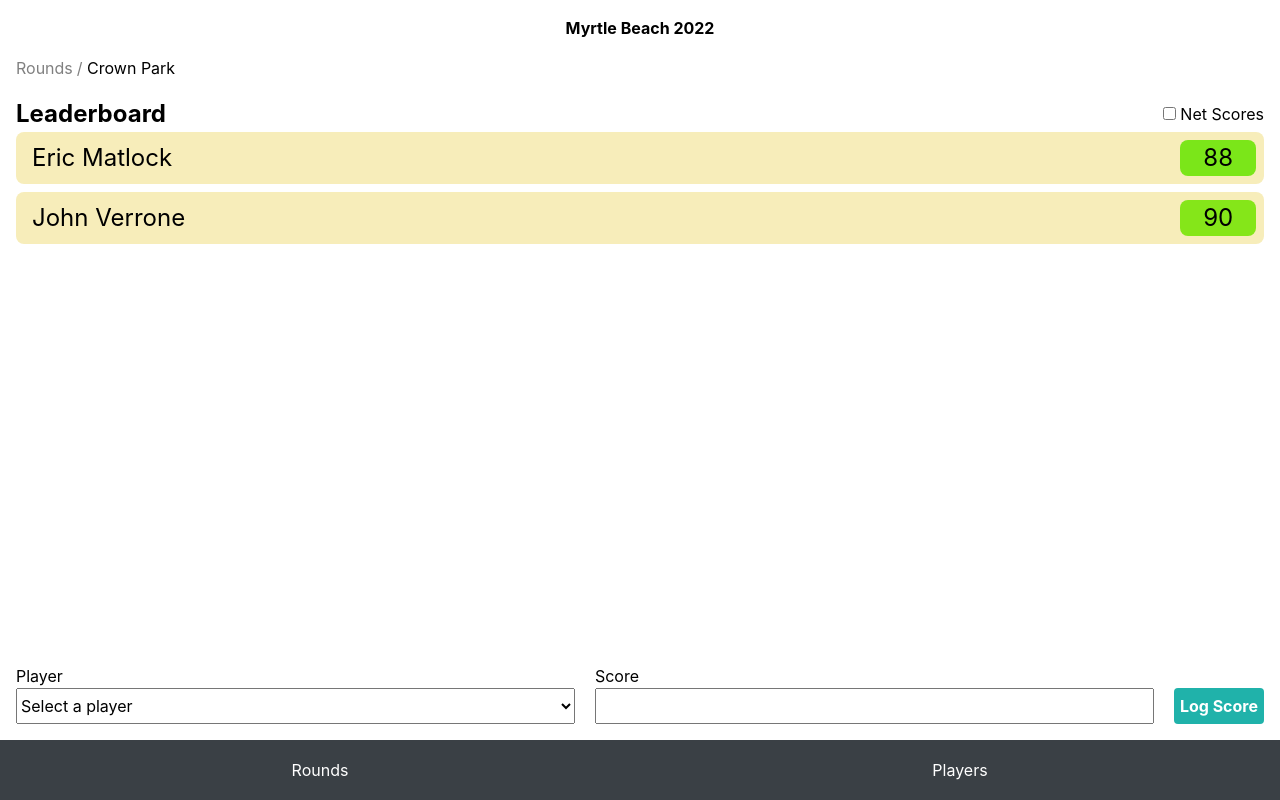
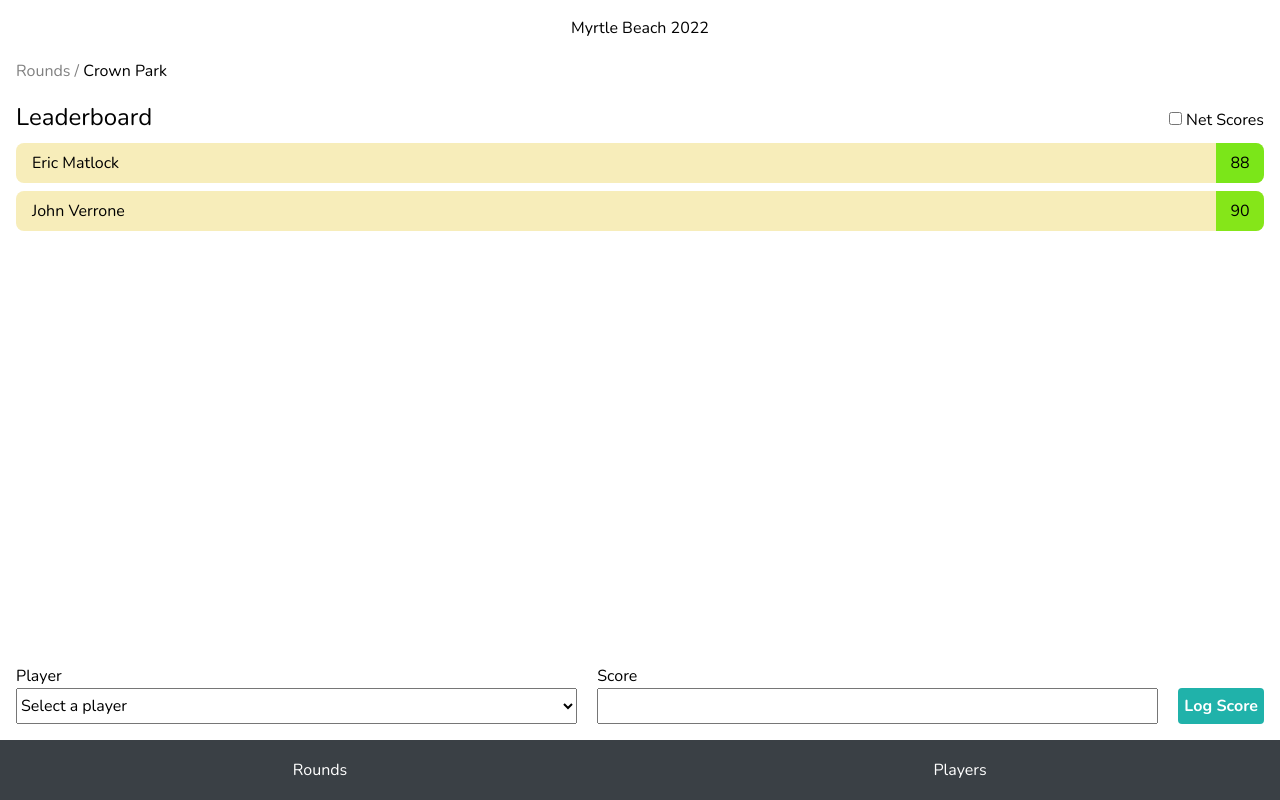
Before and after one commit to johnverrone/bunkie-bois, a SvelteKit app: page /mb2022/rounds/crown-park in a window 1280 px wide. Built offline with nearby package versions, Linux system fonts and the light colour scheme.

Commit message:
Fix sveltekit function types and adjust some styles

```diff
--- a/src/app.html
+++ b/src/app.html
@@ -5,6 +5,13 @@
 		<link rel="icon" href="%sveltekit.assets%/favicon.png" />
 		<meta name="viewport" content="width=device-width, initial-scale=1" />
 		<link rel="manifest" href="/manifest.json" />
+
+		<link rel="preconnect" href="https://fonts.googleapis.com" />
+		<link rel="preconnect" href="https://fonts.gstatic.com" crossorigin />
+		<link
+			href="https://fonts.googleapis.com/css2?family=Nunito:wght@300;400;500;600;700&display=swap"
+			rel="stylesheet"
+		/>
 		%sveltekit.head%
 	</head>
 	<body>
--- a/src/routes/+layout.svelte
+++ b/src/routes/+layout.svelte
@@ -3,8 +3,19 @@
 <style global>
 	@import '../reset.css';
 
-	body {
-		font-family: -apple-system, BlinkMacSystemFont, 'Segoe UI', Roboto, Helvetica, Arial, sans-serif,
-			'Apple Color Emoji', 'Segoe UI Emoji', 'Segoe UI Symbol';
+	:root {
+		--font-family: 'Nunito';
+
+		font-family: var(--font-family), -apple-system, BlinkMacSystemFont, 'Segoe UI', Roboto,
+			Helvetica, Arial, sans-serif, 'Apple Color Emoji', 'Segoe UI Emoji', 'Segoe UI Symbol';
+	}
+
+	h1,
+	h2,
+	h3,
+	h4,
+	h5,
+	h6 {
+		font-weight: unset;
 	}
 </style>
--- a/src/routes/[tripId]/+layout.svelte
+++ b/src/routes/[tripId]/+layout.svelte
@@ -6,7 +6,7 @@
 </script>
 
 <header>
-	<h1>{data.name}</h1>
+	<span>{data.name}</span>
 </header>
 
 <nav>
@@ -26,7 +26,7 @@
 
 <style>
 	:root {
-		--header-height: 56px;
+		--header-height: 59px;
 		--nav-height: 60px;
 	}
 
@@ -52,7 +52,7 @@
 	}
 
 	header h1 {
-		font-size: 1rem;
+		font-size: 1.125rem;
 	}
 
 	nav {
--- a/src/routes/[tripId]/+layout.ts
+++ b/src/routes/[tripId]/+layout.ts
@@ -2,7 +2,7 @@ import { error } from '@sveltejs/kit';
 import { trips, rounds, type Round } from '../../data/trips';
 import type { LayoutLoad } from './$types';
 
-export function load({ params }: LayoutLoad) {
+export const load: LayoutLoad = ({ params }) => {
 	const trip = trips.find((t) => t.id === params.tripId);
 
 	if (trip) {
@@ -18,4 +18,4 @@ export function load({ params }: LayoutLoad) {
 	}
 
 	throw error(404, 'Trip not found');
-}
+};
--- a/src/routes/[tripId]/+page.ts
+++ b/src/routes/[tripId]/+page.ts
@@ -1,6 +1,6 @@
 import type { PageLoad } from './$types';
 import { redirect } from '@sveltejs/kit';
 
-export function load({ params }: PageLoad) {
+export const load: PageLoad = ({ params }) => {
 	throw redirect(307, `/${params.tripId}/rounds`);
-}
+};
--- a/src/routes/[tripId]/players/+page.svelte
+++ b/src/routes/[tripId]/players/+page.svelte
@@ -37,10 +37,7 @@
 	}
 </script>
 
-<div class="player header">
-	<span>Name</span>
-	<span>Handicap</span>
-</div>
+<div class="player header">Handicaps</div>
 <ul class="players">
 	{#each tripPlayers as player}
 		<li>
--- a/src/routes/[tripId]/rounds/+page.svelte
+++ b/src/routes/[tripId]/rounds/+page.svelte
@@ -31,10 +31,7 @@
 		border-radius: 8px;
 
 		background-color: hsl(156deg 47% 65%);
-		color: hsl(0deg 0% 10%);
-
-		font-size: 1.25rem;
-		font-weight: 700;
+		color: hsl(0deg 0% 0%);
 	}
 
 	.round a {
--- a/src/routes/[tripId]/rounds/[roundId]/+page.svelte
+++ b/src/routes/[tripId]/rounds/[roundId]/+page.svelte
@@ -129,7 +129,8 @@
 	.leaderboard-heading {
 		display: flex;
 		justify-content: space-between;
-		align-items: center;
+		align-items: baseline;
+		margin-bottom: 8px;
 	}
 
 	.leaderboard-list {
@@ -145,7 +146,6 @@
 		background-color: hsl(50deg 80% 85%);
 		border-radius: 8px;
 
-		padding: 8px;
 		padding-left: 16px;
 
 		display: flex;
@@ -154,17 +154,19 @@
 	}
 
 	.player-name {
-		font-size: 1.5rem;
+		font-size: 1rem;
 	}
 
 	.player-score {
 		background-color: var(--score-color);
 		border-radius: inherit;
+		border-top-left-radius: 0;
+		border-bottom-left-radius: 0;
 		border: none;
 
 		min-width: 5ch;
+		padding: 8px 0;
 
-		font-size: 1.5rem;
 		text-align: center;
 	}
 
--- a/src/routes/[tripId]/rounds/[roundId]/+page.ts
+++ b/src/routes/[tripId]/rounds/[roundId]/+page.ts
@@ -3,7 +3,7 @@ import { rounds } from '../../../../data/trips';
 import { scorecardsById } from '../../../../data/course';
 import type { PageLoad } from './$types';
 
-export function load({ params }: PageLoad) {
+export const load: PageLoad = ({ params }) => {
 	const round = rounds.find((round) => round.id === params.roundId);
 	if (!round) throw error(404, 'Round not found');
 
@@ -14,4 +14,4 @@ export function load({ params }: PageLoad) {
 		round,
 		scorecard
 	};
-}
+};
--- a/src/routes/scorecard/[id]/+page.ts
+++ b/src/routes/scorecard/[id]/+page.ts
@@ -1,5 +1,5 @@
 import type { PageLoad } from './$types';
 
-export function load({ params }: PageLoad) {
+export const load: PageLoad = ({ params }) => {
 	return { id: params.id };
-}
+};
```
